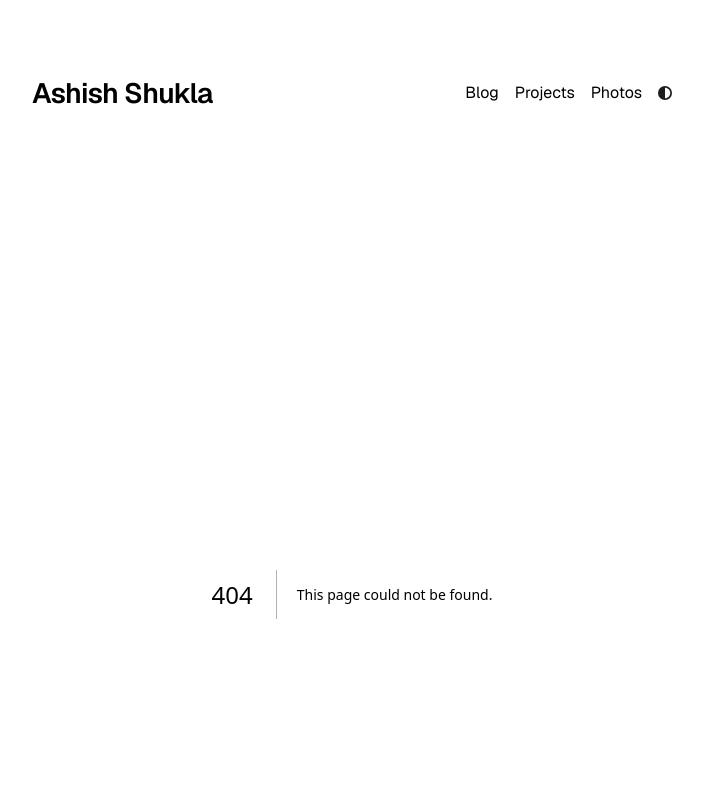
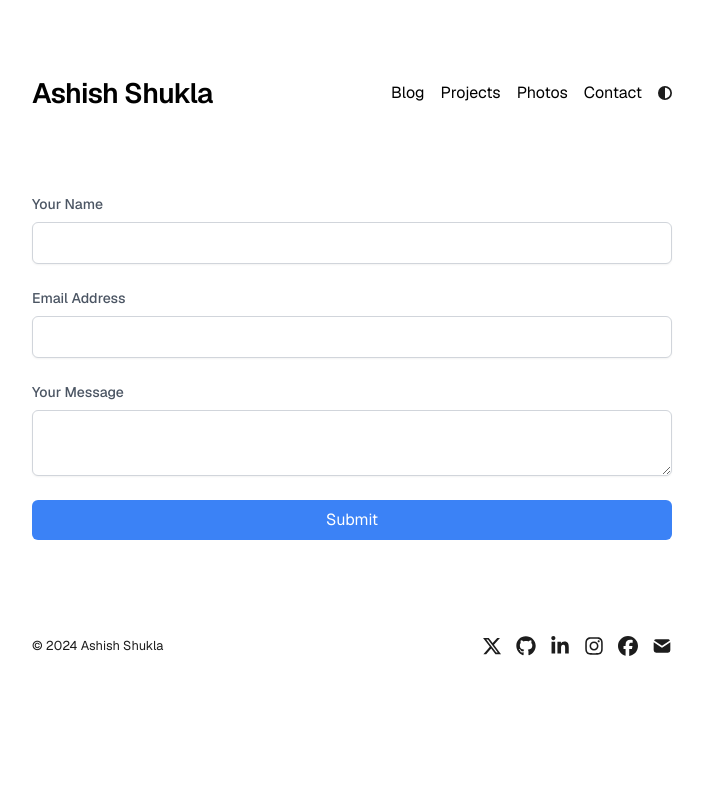
Before and after one commit to asis-shukla/ashish-webspace, a Next.js app: page /contact in a window 1280 px wide. Before the commit this address had no page. Shown: the top 800 px of the page, without its empty margins (288-991 px from the left). Built offline with nearby package versions, Linux system fonts and the light colour scheme.

Commit message:
added contact form

```diff
--- a/app/components/nav.tsx
+++ b/app/components/nav.tsx
@@ -6,6 +6,7 @@ const navItems = {
   "/blog": { name: "Blog" },
   "/projects": { name: "Projects" },
   "/photos": { name: "Photos" },
+  "/contact": { name: "Contact" },
 };
 
 export function Navbar() {
--- /dev/null
+++ b/app/contact/page.tsx
@@ -0,0 +1,59 @@
+"use client";
+import React from "react";
+import { useForm, ValidationError } from "@formspree/react";
+
+function Contact() {
+  const [state, handleSubmit] = useForm("meoqawvr");
+  if (state.succeeded) {
+    return <p>Thanks for your message.</p>;
+  }
+  const labelClassName = "block text-sm font-medium text-gray-600";
+  const inputClassName =
+    "mt-2 block w-full px-4 py-2 border border-gray-300 rounded-md shadow-sm focus:outline-none focus:ring-2 focus:ring-blue-500 focus:border-transparent";
+
+  return (
+    <form onSubmit={handleSubmit} className="space-y-6">
+      <div>
+        <label htmlFor="name" className={labelClassName}>
+          Your Name
+        </label>
+        <input id="name" type="text" name="name" className={inputClassName} />
+        <ValidationError prefix="Name" field="name" errors={state.errors} />
+      </div>
+
+      <div>
+        <label htmlFor="email" className={labelClassName}>
+          Email Address
+        </label>
+        <input
+          id="email"
+          type="email"
+          name="email"
+          className={inputClassName}
+        />
+        <ValidationError prefix="Email" field="email" errors={state.errors} />
+      </div>
+      <div>
+        <label htmlFor="message" className={labelClassName}>
+          Your Message
+        </label>
+        <textarea id="message" name="message" className={inputClassName} />
+        <ValidationError
+          prefix="Message"
+          field="message"
+          errors={state.errors}
+        />
+      </div>
+
+      <button
+        type="submit"
+        disabled={state.submitting}
+        className="w-full px-4 py-2 text-white bg-blue-500 rounded-md hover:bg-blue-600 focus:outline-none focus:ring-2 focus:ring-blue-500 focus:ring-offset-2"
+      >
+        Submit
+      </button>
+    </form>
+  );
+}
+
+export default Contact;
--- a/package.json
+++ b/package.json
@@ -7,6 +7,7 @@
     "start": "next start"
   },
   "dependencies": {
+    "@formspree/react": "^2.5.1",
     "@types/node": "22.5.0",
     "@types/react": "18.3.4",
     "@types/react-dom": "18.3.0",
```
Also changed, not shown: 1 other file (tests, documents, lock files or other folders).
